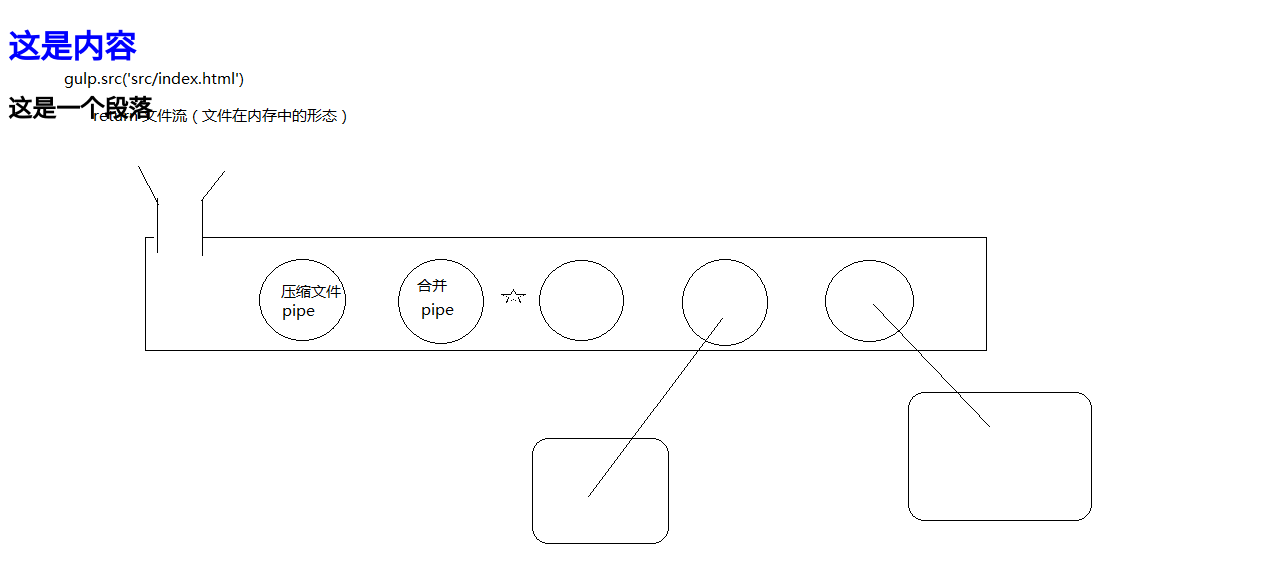
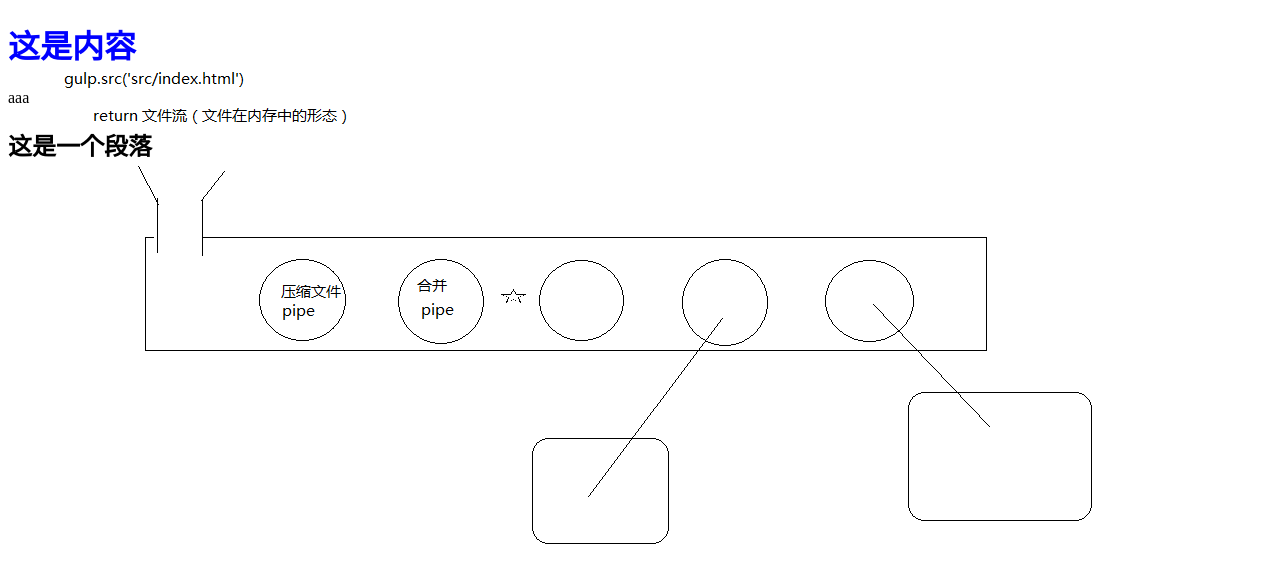
Before and after one commit to zqsfuture/git-demo, a website: page src/index.html in a window 1280 px wide. Drawn offline with nearby package versions, Linux system fonts and the light colour scheme; files that its build step writes are made by us from their sources.

Commit message:
'修改了index.html文件，实现了xxx功能'

```diff
--- a/src/index.html
+++ b/src/index.html
@@ -8,6 +8,10 @@
     	<!-- 测试注释 -->
 
     	<h1>这是内容</h1>
+
+        aaa
+
+
     	<h2>这是一个段落</h2>
     	<script src="scripts/all.js"></script>
     </body>
```
Also changed, not shown: src/dist/index.html (deleted).
